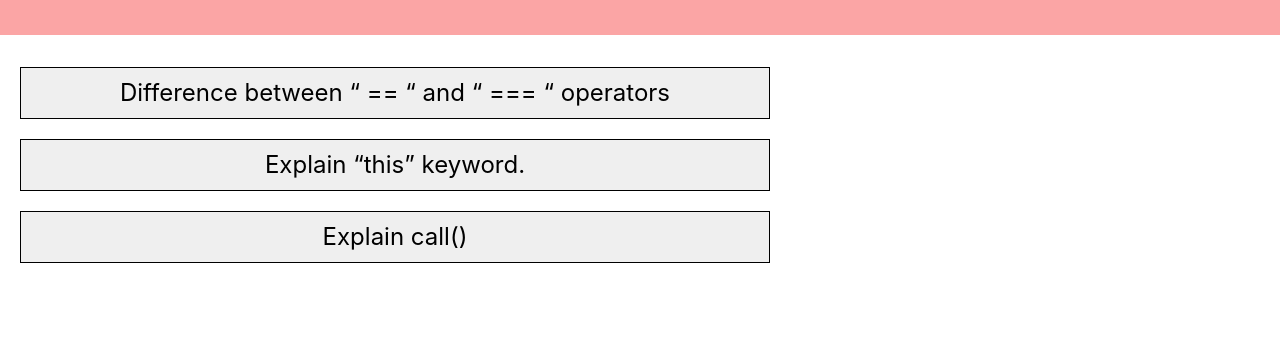
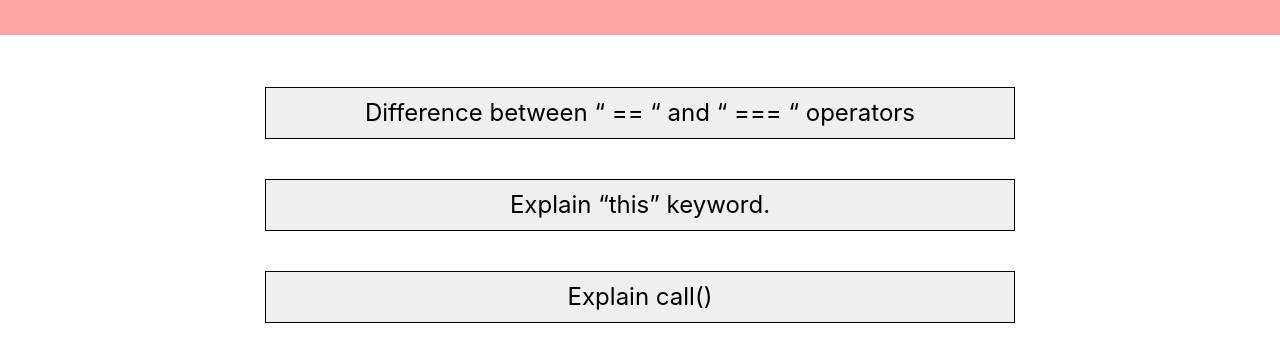
Before and after one commit to sokradyschey/interview-app, a React app: page / in a window 1280 px wide. Shown: the part 79-440 px from the top of the page. Built offline with nearby package versions, Linux system fonts and the light colour scheme.

Commit message:
align cards center, and added to question 2

```diff
--- a/src/App.css
+++ b/src/App.css
@@ -27,6 +27,10 @@ code {
 
 
 /* Card CSS */
+.card{
+  display: flex;
+  justify-content: center;
+}
 .flash-card {
   box-sizing: border-box;
   font-size: 24px;
@@ -43,5 +47,5 @@ code {
 }
 
 .flash-card.back {
-  background-color: aquamarine;
+  background-color: rgb(163, 241, 180);
 }
--- a/src/Components/Card.js
+++ b/src/Components/Card.js
@@ -11,8 +11,10 @@ function Card({ frontSide, backSide }) {
   const sideClass = isFront ? "front" : "back";
   const classList = `flash-card ${sideClass}`;
   return (
-    <div className={classList} onClick={handleClick}>
-      {text}
+    <div className="card">
+      <div className={classList} onClick={handleClick}>
+        {text}
+      </div>
     </div>
   );
 }
--- a/src/index.js
+++ b/src/index.js
@@ -8,7 +8,7 @@ ReactDOM.render(
   <React.StrictMode>
     <Header />
     <Card frontSide="Difference between “ == “ and “ === “ operators" backSide="Both are comparison operators. The difference between both the operators is that,“==” is used to compare values whereas, “ === “ is used to compare both value and types."/>
-    <Card frontSide="Explain “this” keyword." backSide="The “this” keyword refers to the object that the function is a property of."/>
+    <Card frontSide="Explain “this” keyword." backSide="The “this” keyword refers to the object that the function is a property of. The value of “this” keyword will always depend on the object that is invoking the function."/>
     <Card frontSide="Explain call()" backSide="This method invokes a method (function) by specifying the owner object."/>
   </React.StrictMode>,
   document.getElementById('root')
```
